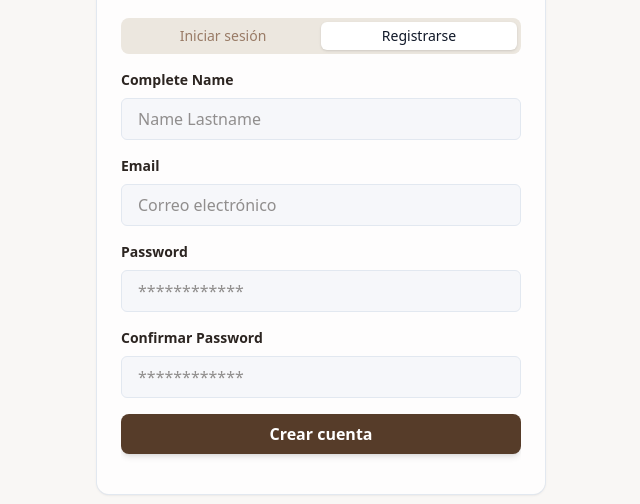
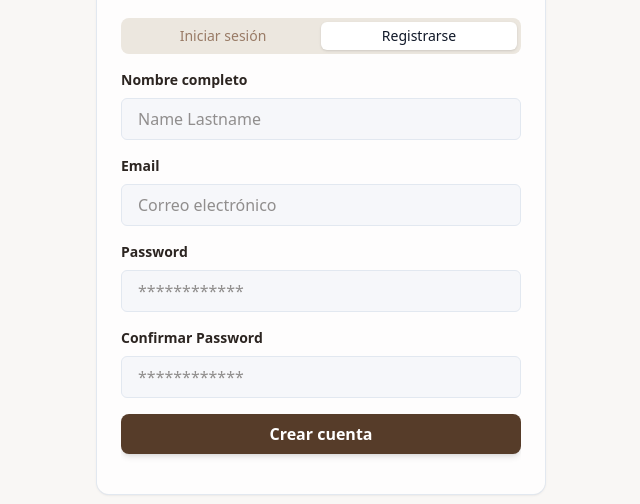
Before and after one commit to Angela-GM/bookloop-frontend, a Next.js app: page /auth in a window 1280 px wide. Both pictures are taken after a click on the button "Registrarse". Shown: the part 244-748 px from the top of the page, without its empty margins (319-959 px from the left). Built offline with nearby package versions, Linux system fonts and the light colour scheme.

Commit message:
create input label component

```diff
--- a/src/components/atoms/Input.tsx
+++ b/src/components/atoms/Input.tsx
@@ -1,27 +1,28 @@
-import React from 'react'
+import React from "react";
 
 interface InputProps {
-  type: string,
-  placeholder: string
-  required?: boolean
+  type: string;
+  placeholder: string;
+  required?: boolean;
+  value?: string;
+  onChange?: (e: React.ChangeEvent<HTMLInputElement>) => void;
 }
 
-
-
-export const Input = ({type, placeholder, required}: InputProps) => {
-
+export const Input = ({ type, placeholder, required, value, onChange }: InputProps) => {
   const styles: Record<string, string> = {
-    'email': '',
-    'password': '',
-    'text': ''
-  }
+    email: "",
+    password: "",
+    text: "",
+  };
 
   return (
     <input
-            type={type}
-            placeholder={placeholder}
-            className={`px-4 py-2 bg-input/30 outline-1 border border-border rounded-md outline-none focus:ring-2 ring-inset  ${styles[type] }`}
-            required={required}
-          />
-  )
-}
+      type={type}
+      placeholder={placeholder}
+      className={`px-4 py-2 bg-input/30 outline-1 border border-border rounded-md outline-none focus:ring-2 ring-inset  ${styles[type]}`}
+      required={required}
+      value={value}
+      onChange={onChange}
+    />
+  );
+};
--- a/src/components/molecules/form-register.tsx
+++ b/src/components/molecules/form-register.tsx
@@ -2,12 +2,14 @@ import { FormField } from "@/src/types/form";
 import React from "react";
 import { Label } from "../atoms/label";
 import { Input } from "../atoms/input";
+import { InputLabel } from "./input-label";
+import { PiPlaceholder } from "react-icons/pi";
 
 export const FormRegister = () => {
   const inputsFields: FormField[] = [
     {
-      name: "completeName",
-      label: "Complete Name",
+      name: "name",
+      label: "Nombre completo",
       type: "text",
       placeholder: "Name Lastname",
       required: true,
@@ -37,15 +39,14 @@ export const FormRegister = () => {
 
   return (
     <form className="w-full flex flex-col gap-4">
-      {inputsFields.map((field) => (
-        <div key={field.name} className="flex flex-col gap-2">
-          <Label htmlFor={field.name || ""}>{field.label}</Label>
-          <Input
-            type={field.type}
-            placeholder={field.placeholder || ""}
-            required={field.required}
-          />
-        </div>
+      {inputsFields.map((field, index) => (
+        <InputLabel
+          key={index}
+          name={field.name || ""}
+          label={field.label || ""}
+          type={field.type}
+          placeholder={field.placeholder}
+        />
       ))}
 
       <button
--- /dev/null
+++ b/src/components/molecules/input-label.tsx
@@ -0,0 +1,37 @@
+"use client";
+
+import { Input } from "../atoms/input";
+import { Label } from "../atoms/label";
+
+interface LabelInputProps {
+  name: string;
+  label: string;
+  type?: string;
+  placeholder?: string;
+  required?: boolean;
+  value?: string;
+  onChange?: (e: React.ChangeEvent<HTMLInputElement>) => void;
+}
+
+export const InputLabel = ({
+  name,
+  label,
+  type = "text",
+  placeholder = "",
+  required = false,
+  value,
+  onChange,
+}: LabelInputProps) => {
+  return (
+    <div className="flex flex-col gap-2">
+      <Label htmlFor={name}>{label}</Label>
+      <Input
+        type={type}
+        placeholder={placeholder}
+        required={required}
+        value={value}
+        onChange={onChange}
+      />
+    </div>
+  );
+};
```
